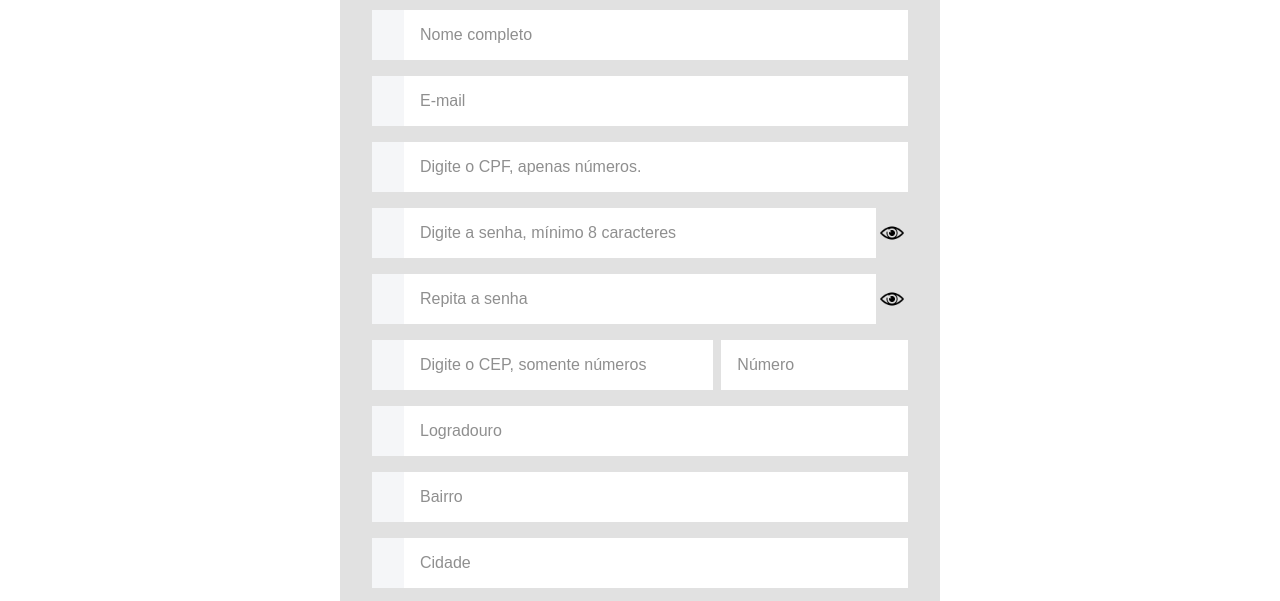
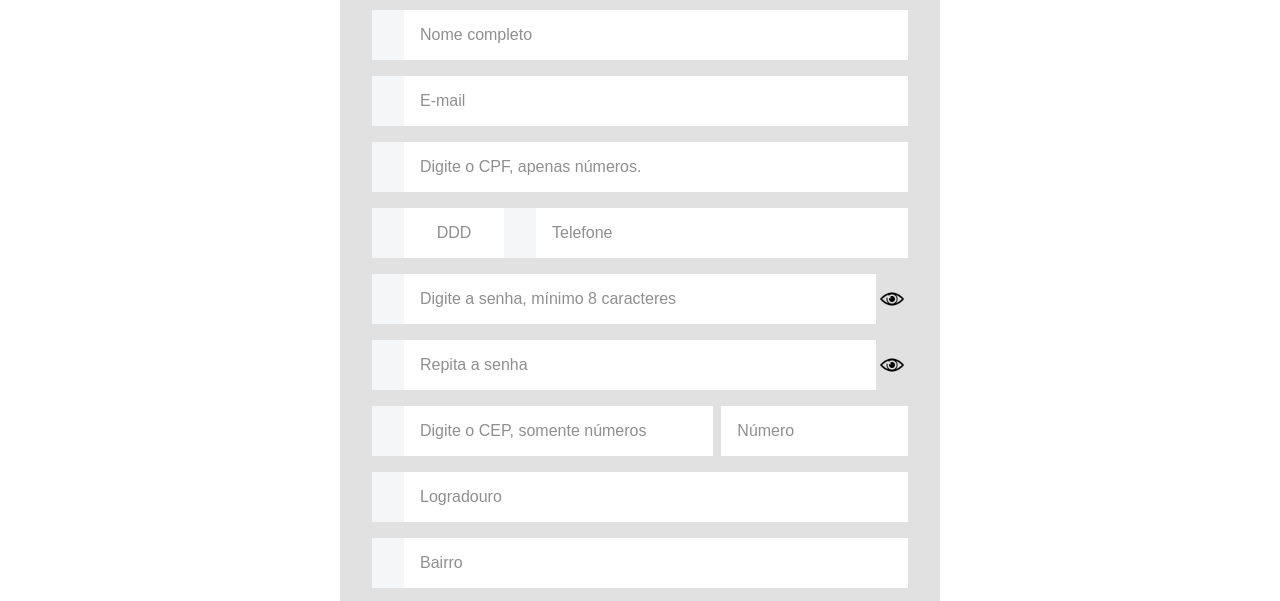
Before and after one commit to sevendors/dataswiftti, a plain HTML site: page html/cadastro.html in a window 1280 px wide. Shown: the part 188-789 px from the top of the page. Drawn offline with Linux system fonts and the light colour scheme.

```diff
--- a/css/auth.css
+++ b/css/auth.css
@@ -58,6 +58,11 @@ body.page-auth {
 .lf--input--cep::-webkit-inner-spin-button { -webkit-appearance:none; margin:0; }
 .lf--input:focus, .lf--submit:focus {
   outline:none; box-shadow:0 0 0 2px #667eea55; transition:transform .15s ease;
+}
+.lf--input.ddd {
+  flex: 0 0 100px;   /* largura fixa */
+  padding: 1em;
+  text-align: center;
 }
 .lf--submit {
   display:block; padding:1em; width:100%;
--- a/html/cadastro.html
+++ b/html/cadastro.html
@@ -56,6 +56,37 @@
              inputmode="numeric" pattern="[0-9]{11}" minlength="11" maxlength="11"
              autocomplete="off" aria-describedby="cpf-hint" required>
       <small id="cpf-hint" class="sr-only">Informe 11 dígitos, somente números.</small>
+    </div>
+
+    <div class="flex-row">
+    <!-- Campo DDD -->
+    <label class="lf--label" for="ddd">
+      <span class="sr-only">DDD</span>
+    </label>
+    <input id="ddd" name="ddd" class="lf--input ddd"
+       placeholder="DDD"
+       type="text"
+       inputmode="numeric"
+       pattern="[0-9]{2}"
+       minlength="2" maxlength="2"
+       autocomplete="off" required>
+    <small id="ddd-hint" class="sr-only">Informe 2 dígitos do DDD.</small>
+
+    <!-- Campo Telefone -->
+    <label class="lf--label" for="telefone">
+      <span class="sr-only">Telefone</span>
+    </label>
+    <input id="telefone" name="telefone" class="lf--input telefone"
+          placeholder="Telefone"
+          type="text"
+          inputmode="numeric"
+          pattern="[0-9]{8,9}"
+          minlength="8" maxlength="9"
+          autocomplete="tel"
+          aria-describedby="telefone-hint" required>
+    <small id="telefone-hint" class="sr-only">
+      Informe o número do telefone (8 ou 9 dígitos, sem DDD).
+    </small>
     </div>
 
     <div class="flex-row inline">
```
